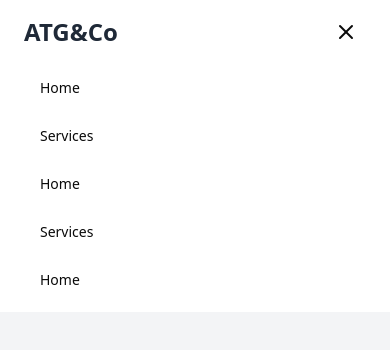
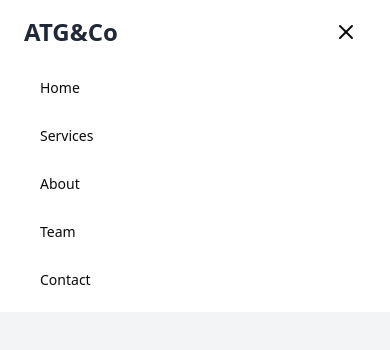
Before and after one commit to pushp1997/atg-co, a React (Create React App) app: page / in a window 390 px wide. Both pictures are taken after a click on the button 346 px from the left and 32 px from the top of the page. Shown: the top 350 px of the page. Built offline with nearby package versions, Linux system fonts and the light colour scheme.

Commit message:
Refactor header component to update responsive menu links

```diff
--- a/src/Header.tsx
+++ b/src/Header.tsx
@@ -34,9 +34,9 @@ const Header: React.FC = () => {
           <div className="md:hidden mt-4 space-y-2">
             <Link to="/" className="block"><Button variant="ghost" className="w-full justify-start">Home</Button></Link>
             <Link to="/services" className="block"><Button variant="ghost" className="w-full justify-start">Services</Button></Link>
-            <Link to="/about" className="block"><Button variant="ghost" className="w-full justify-start">Home</Button></Link>
-            <Link to="/team" className="block"><Button variant="ghost" className="w-full justify-start">Services</Button></Link>
-            <Link to="/contact" className="block"><Button variant="ghost" className="w-full justify-start">Home</Button></Link>
+            <Link to="/about" className="block"><Button variant="ghost" className="w-full justify-start">About</Button></Link>
+            <Link to="/team" className="block"><Button variant="ghost" className="w-full justify-start">Team</Button></Link>
+            <Link to="/contact" className="block"><Button variant="ghost" className="w-full justify-start">Contact</Button></Link>
           </div>
         )}
       </nav>
```
